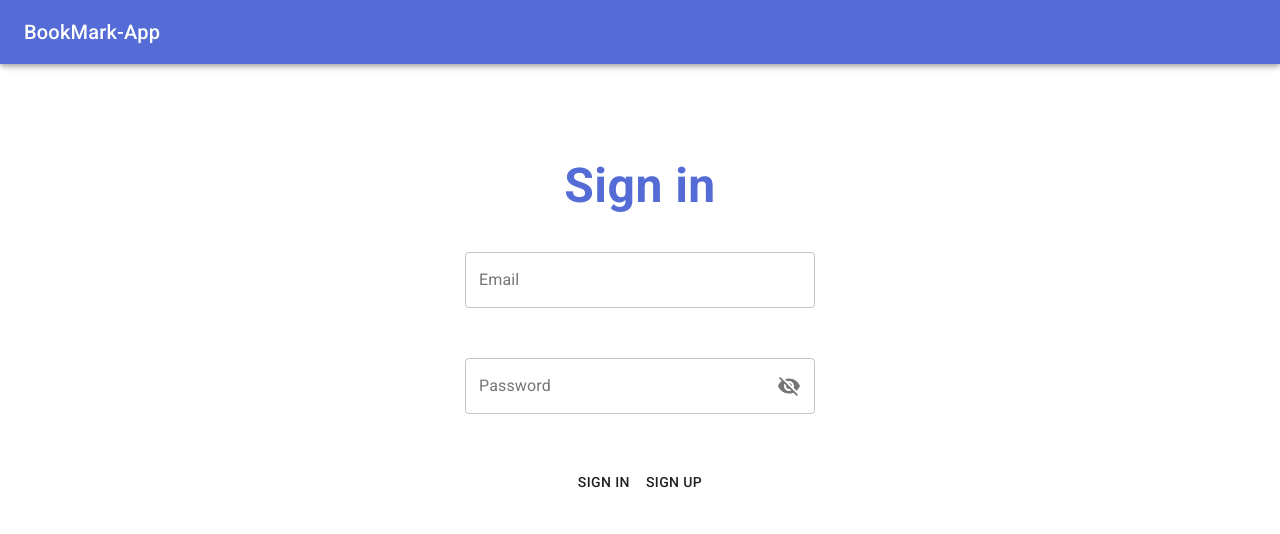
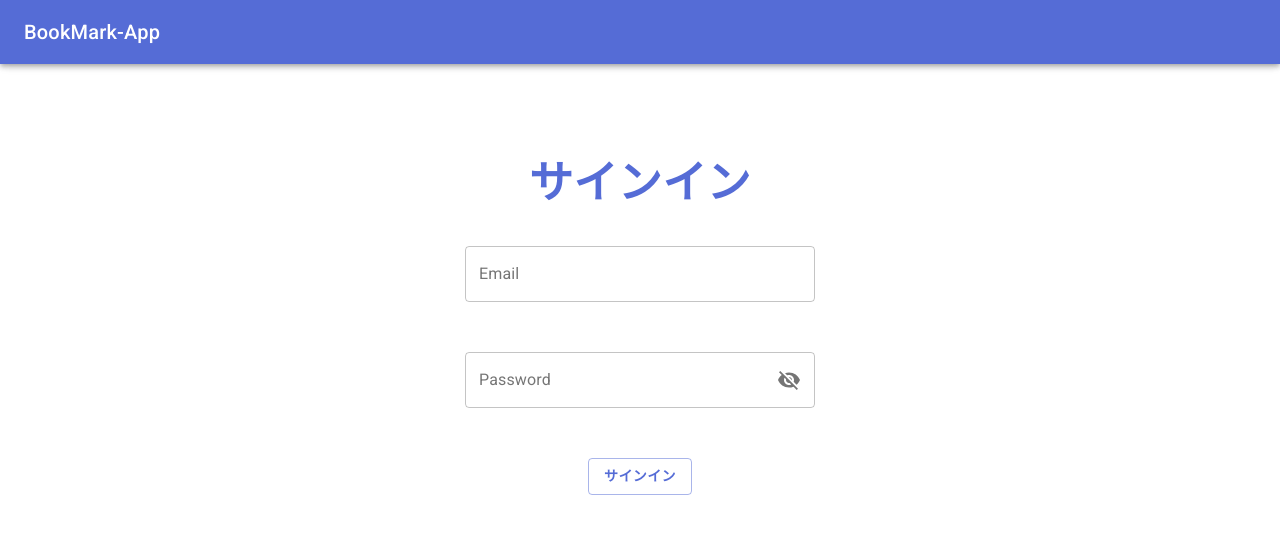
Before and after one commit to ken2pg/BookMark-App, a Next.js app: page /signIn in a window 1280 px wide. Shown: the top 534 px of the page. Built offline with nearby package versions, Linux system fonts and the light colour scheme; no server answers.

Commit message:
アカウント登録ボタンをコメントアウト

```diff
--- a/src/pages/signIn.tsx
+++ b/src/pages/signIn.tsx
@@ -31,7 +31,7 @@ const useStyle = makeStyles((theme: Theme) =>
       flexDirection: 'column',
     },
     title: {
-      fontSize: '48px',
+      fontSize: '44px',
       fontWeight: 'bold',
       marginBottom: '30px',
     },
@@ -40,7 +40,10 @@ const useStyle = makeStyles((theme: Theme) =>
       margin: '0 auto',
       marginBottom: '50px',
     },
-    button: {},
+    button: {
+      margin: '0 20px',
+      fontWeight: theme.typography.fontWeightBold,
+    },
   })
 );
 
@@ -54,7 +57,8 @@ const SignIn = () => {
       <NavigationBar />
       <div className={classes.root}>
         <Typography color={'primary'} className={classes.title}>
-          Sign in
+          {/* Sign in */}
+          サインイン
         </Typography>
         <TextField
           className={classes.textfield}
@@ -97,10 +101,15 @@ const SignIn = () => {
             onClick={() => {
               dispatch(fetchSingIn(state.signIn));
             }}
+            variant="outlined"
+            color="primary"
+            className={classes.button}
           >
-            Sign In
+            サインイン
           </Button>
-          <Button>Sign Up</Button>
+          {/* <Button variant="contained" color="primary" className={classes.button}>
+            アカウント登録
+          </Button> */}
         </div>
       </div>
     </>
```
